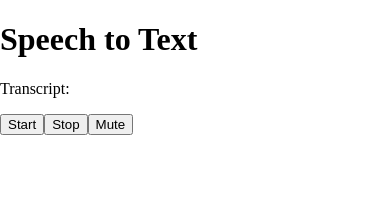
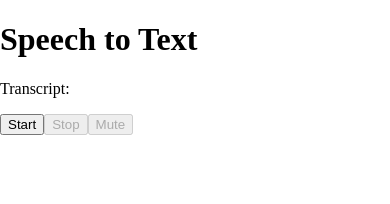
Before and after one commit to kupferco/shopping, a React Native app in the folder VoiceApp/: screen / in a window 390 px wide. Shown: the top 204 px of the page. Built offline with nearby package versions, Linux system fonts and the light colour scheme; no server answers.

Commit message:
Reinforced back-end and front-end against tapping combination bugs – still breaks if three fast mute/unmute

```diff
--- a/VoiceApp/App.tsx
+++ b/VoiceApp/App.tsx
@@ -4,6 +4,7 @@ import GoogleSpeechStream from './src/GoogleSpeechStreamer';
 const App: React.FC = () => {
   const [transcript, setTranscript] = useState('');
   const [isMuted, setIsMuted] = useState(false);
+  const [isMicOn, setIsMicOn] = useState(false);
 
   const streamControls = useRef<{
     start: () => void;
@@ -45,17 +46,37 @@ const App: React.FC = () => {
     setIsMuted(muted);
   };
 
+  const handleStart = () => {
+    if (streamControls.current) {
+      streamControls.current.start();
+      setIsMicOn(true); // Set microphone state to on
+    }
+  };
+
+  const handleStop = () => {
+    if (streamControls.current) {
+      streamControls.current.stop();
+      setIsMicOn(false); // Set microphone state to off
+    }
+  };
+
   return (
     <div>
       <h1>Speech to Text</h1>
       <p>Transcript: {transcript}</p>
-      <button onClick={() => streamControls.current?.start()}>Start</button>
-      <button onClick={() => streamControls.current?.stop()}>Stop</button>
-      <button onClick={handleMute}>{isMuted ? 'Unmute' : 'Mute'}</button>
+      <button onClick={handleStart} disabled={isMicOn}>
+        Start
+      </button>
+      <button onClick={handleStop} disabled={!isMicOn}>
+        Stop
+      </button>
+      <button onClick={handleMute} disabled={!isMicOn}>
+        {isMuted ? 'Unmute' : 'Mute'}
+      </button>
       <GoogleSpeechStream
         onTranscript={handleTranscript}
         onReady={handleReady}
-        onMuteChange={handleMuteChange} // Pass this prop
+        onMuteChange={handleMuteChange}
       />
     </div>
   );
```
Also changed, not shown: 1 other file (tests, documents, lock files or other folders).
